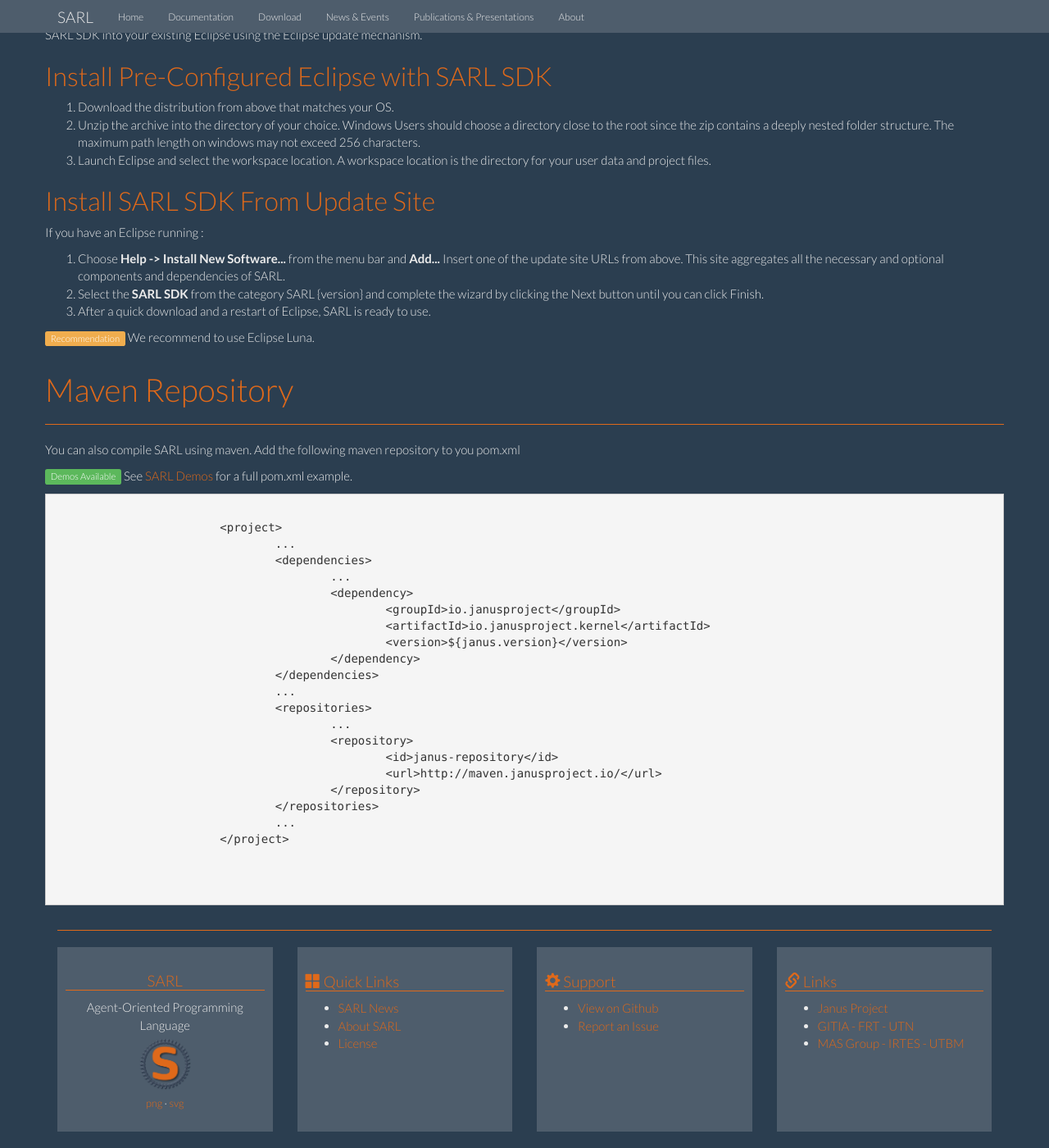
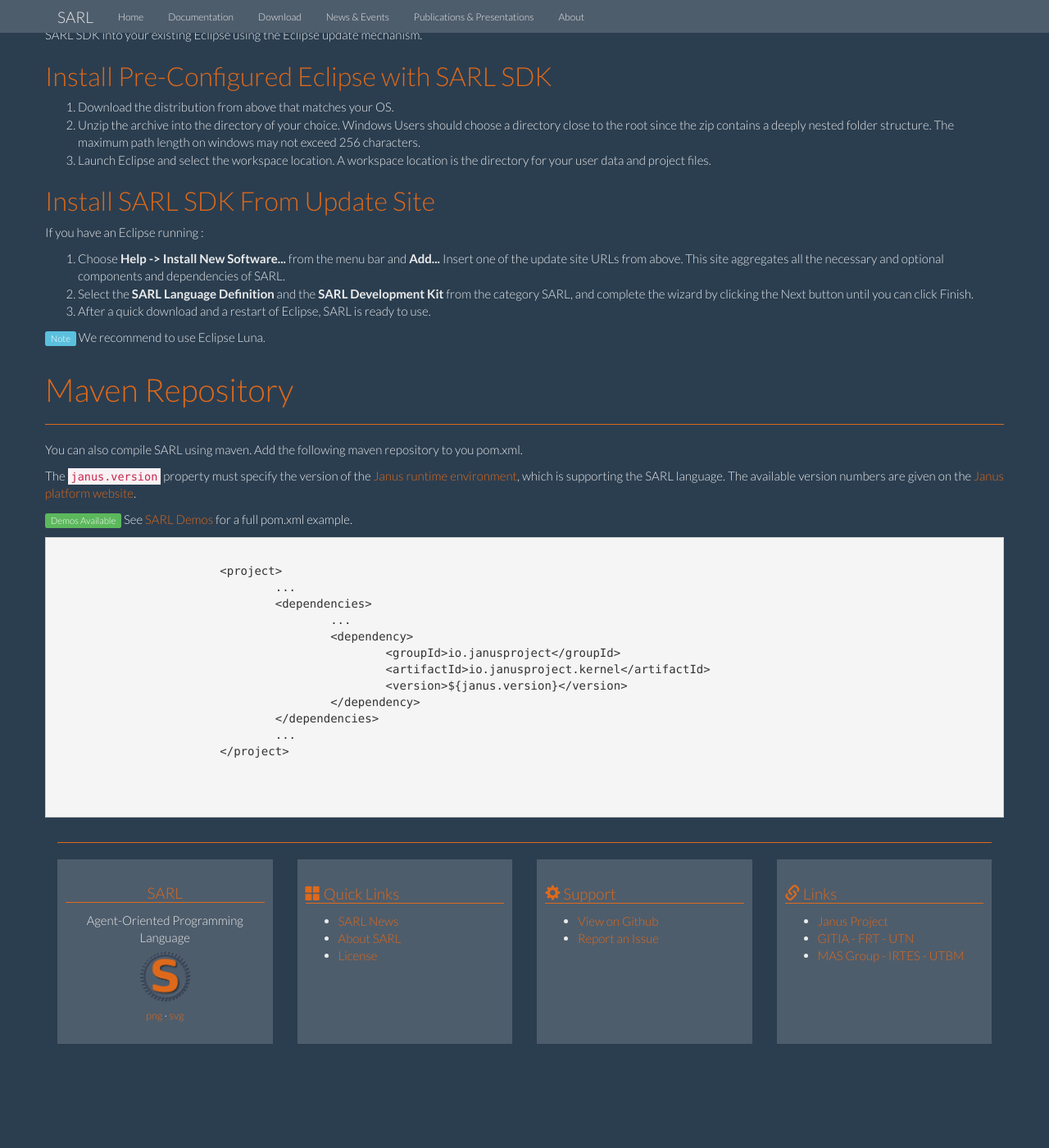
Before and after one commit to sarl/sarl-jekyll-website, a Jekyll site: the page built from download/index.html, in a window 1280 px wide and 1400 px high, scrolled down 689 px. Shown: the whole window at 82% size. Built offline with Jekyll 4.4.1, drawn with Linux system fonts in a browser that asks for light colours; nearby versions of some CDN libraries; Markdown is read by kramdown in place of the engine named in the settings; after the commit the page ends 1982 px from its top, so only the background shows below that.

Commit message:
Update the download page.

```diff
--- a/download/index.html
+++ b/download/index.html
@@ -122,17 +122,21 @@
 	<ol>
 
 		<li>Choose <b>Help -> Install New Software...</b> from the menu bar and <b>Add...</b> Insert one of the update site URLs from above. This site aggregates all the necessary and optional components and dependencies of SARL.</li>
-		<li>Select the <b>SARL SDK</b> from the category SARL {version} and complete the wizard by clicking the Next button until you can click Finish.</li>
+		<li>Select the <b>SARL Language Definition</b> and the <b>SARL Development Kit</b> from the category SARL, and complete the wizard by clicking the Next button until you can click Finish.</li>
 		<li>After a quick download and a restart of Eclipse, SARL is ready to use.</li>
 	</ol>
 
-	<p><span class="label label-warning">Recommendation</span> We recommend to use Eclipse Luna.</p>
+	<p><span class="label label-info">Note</span> We recommend to use Eclipse Luna.</p>
 
 </div>
 
 <div class="row">
 	<h1>Maven Repository</h1>
-	<p>You can also compile SARL using maven. Add the following maven repository to you pom.xml</p>
+	<p>You can also compile SARL using maven. Add the following maven repository to you pom.xml.</p>
+	<p>The <code>janus.version</code> property must specify the version of the
+	<a href="http://www.janusproject.io">Janus runtime environment</a>,
+	which is supporting the SARL language. The available version numbers are given on
+	the <a href="http://www.janusproject.io">Janus platform website</a>.</p>
 	<p><span class="label label-success">Demos Available</span> See <a href="http://github.com/sarl/sarl-demos">SARL Demos</a> for a full pom.xml example.</p>
 	<pre class="prettyprint">
 		<code class="language-java linenums">
@@ -147,14 +151,6 @@
 					&lt;/dependency&gt;
 				&lt;/dependencies&gt;
 				...
-				&lt;repositories&gt;
-					...
-					&lt;repository&gt;
-						&lt;id>janus-repository&lt;/id&gt;
-						&lt;url>http://maven.janusproject.io/&lt;/url&gt;
-					&lt;/repository&gt;
-				&lt;/repositories&gt;
-				...
 			&lt;/project&gt;
 		</code>
 
```
